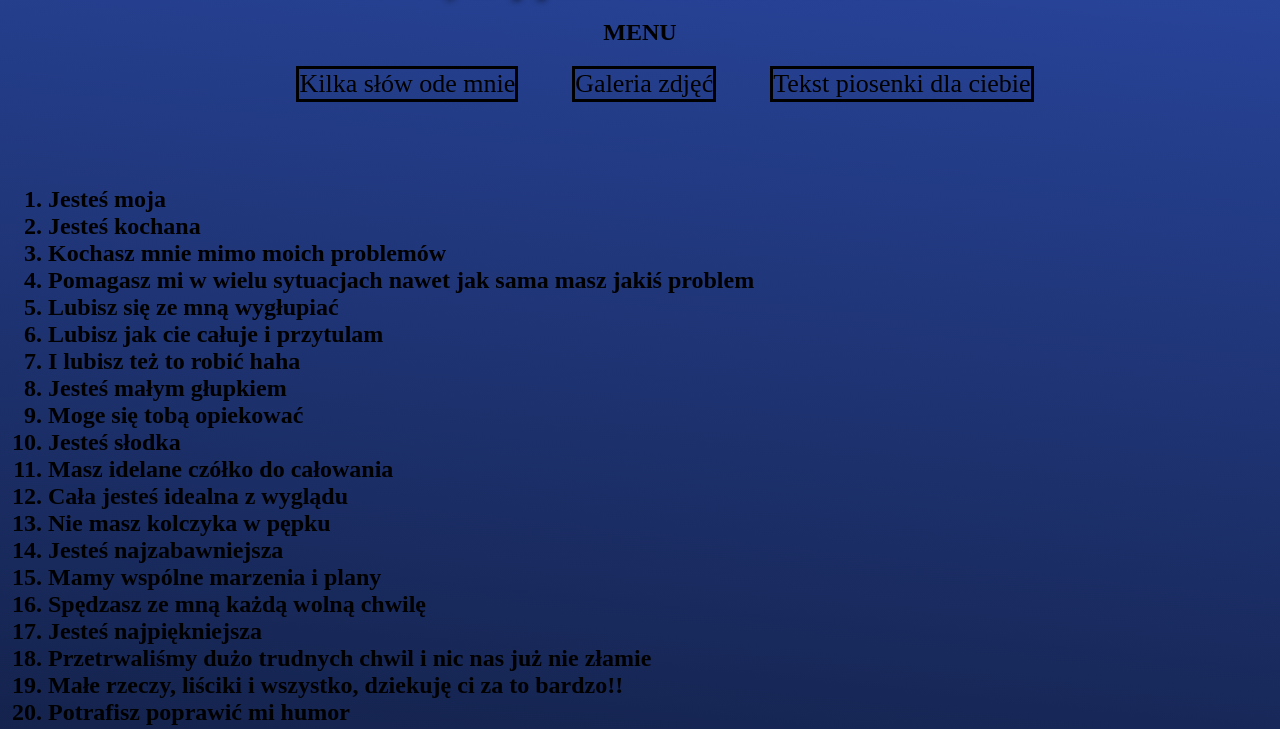
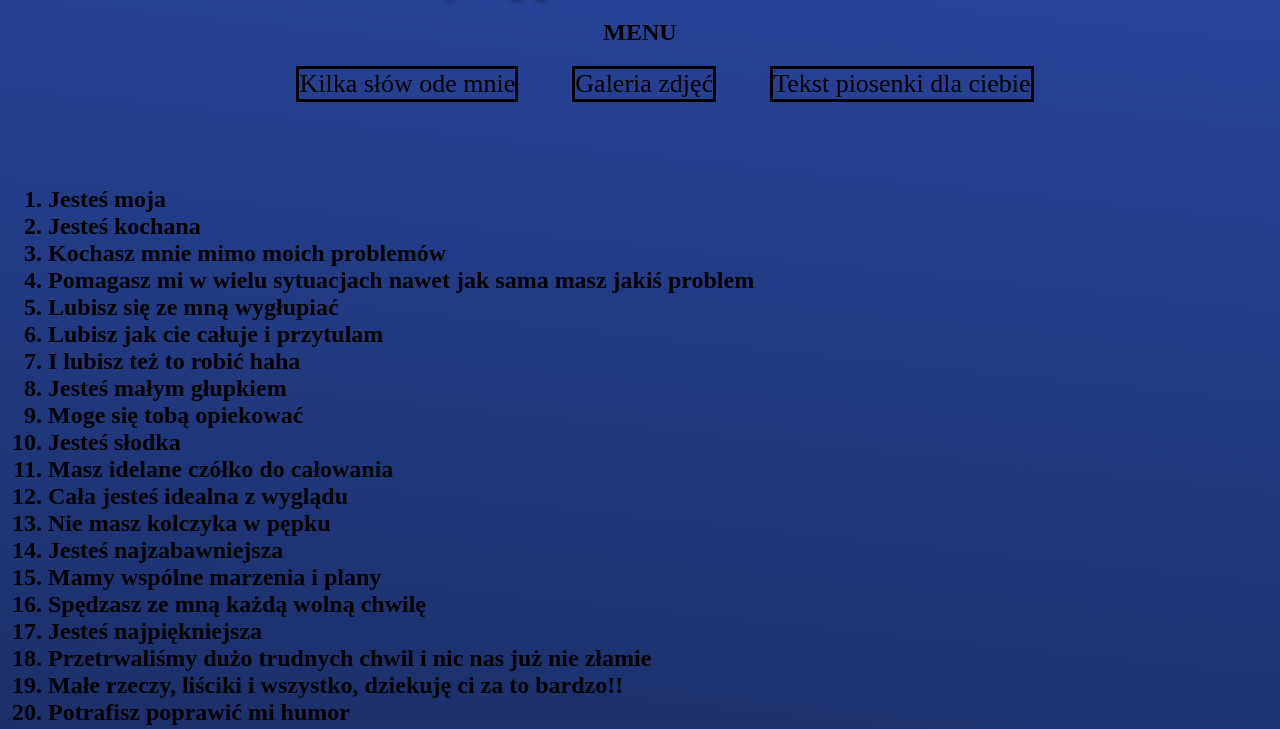
Before and after one commit to essowitch/essowitch.github.io, a plain HTML site: page podstrona1/powody.html in a window 1280 px wide. Shown: the part 61-790 px from the top of the page. Drawn offline with Linux system fonts and the light colour scheme.

Commit message:
KONIEC KURWA

```diff
--- a/podstrona1/styles.css
+++ b/podstrona1/styles.css
@@ -1,7 +1,7 @@
 body{
     background-color: rgba(41, 70, 158, 1);
 background-image: linear-gradient(186deg, rgba(41, 70, 158, 1) 0%, rgba(8, 14, 29, 1) 100%);
-height: 1300px;
+height: 2100px;
 }
 h1{
     text-shadow: 4px 4px 6px rgba(0, 0, 0, 1);
--- a/styles.css
+++ b/styles.css
@@ -4,7 +4,7 @@ background-image: linear-gradient(245deg, rgba(89, 131, 252, 1) 0%, rgba(41, 53,
 	margin: 0px;
 	font-family: Roboto Condensed;
     color:white;
-    height: 2700px;
+    height: 2400px;
 }
 h2{
     text-align: center;
```
